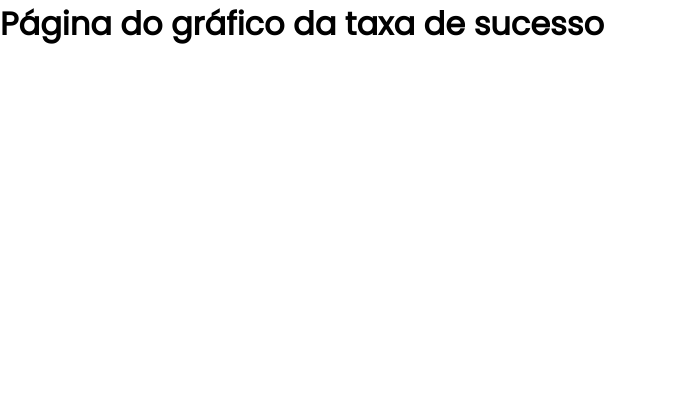
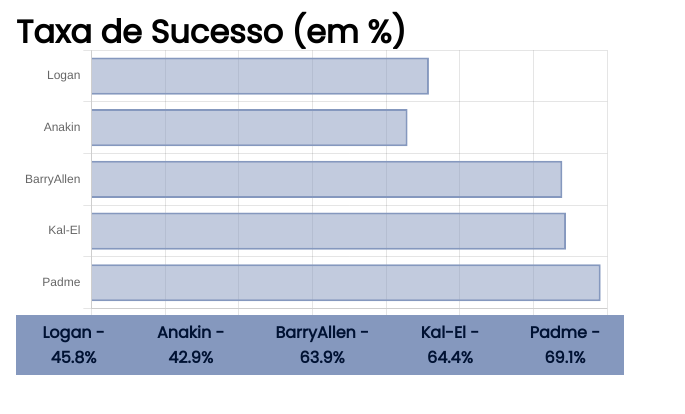
Before and after one commit to Senai-Dev-ops/Front, a React app: page /bar-chart in a window 1280 px wide. Shown: the whole page, without its empty margins (0-685 px from the left). Built offline with nearby package versions, Linux system fonts and the light colour scheme.

Commit message:
ChartSuccess

```diff
--- /dev/null
+++ b/src/components/Legend/index.css
@@ -0,0 +1,9 @@
+.legend-container {
+  text-align: center;
+  padding: 5px;
+
+  background-color: rgba(133, 152, 190, 1);
+  color: rgba(0, 18, 51, 1);
+
+  font-weight: bold;
+}
--- /dev/null
+++ b/src/components/Legend/index.js
@@ -0,0 +1,13 @@
+import React from "react";
+
+import "./index.css";
+
+export default function Legend(props) {
+  const { name, tax } = props;
+
+  return (
+    <p className="legend-container">
+      {name} - {tax}%
+    </p>
+  );
+}
--- /dev/null
+++ b/src/pages/ChartSucess/index.css
@@ -0,0 +1,32 @@
+.chartSuccess-container {
+  display: flex;
+  flex-direction: column;
+  align-items: center;
+  justify-content: space-between;
+
+  height: 100%;
+  width: 50%;
+  padding: 0.5em 1em;
+}
+
+.chartSuccess-title {
+  width: 100%;
+  height: 1em;
+}
+
+.barChart {
+  display: flex;
+  align-items: center;
+
+  height: calc(100%);
+  width: 98%;
+}
+
+.legend {
+  display: flex;
+  align-items: center;
+  justify-content: space-between;
+
+  width: 100%;
+  height: 1em;
+}
--- a/src/pages/ChartSucess/index.js
+++ b/src/pages/ChartSucess/index.js
@@ -1,9 +1,90 @@
 import React from "react";
+import ConfigChart from "../../service/Chart";
+
+import { Bar } from "react-chartjs-2";
+
+import "./index.css";
+import Legend from "../../components/Legend";
+
+ConfigChart();
 
 const ChartSucess = () => {
-    return (
-        <h1>Página do gráfico da taxa de sucesso</h1>
-    )
-}
+  const MockData = [
+    {
+      sellerName: "Logan",
+      visited: 1495,
+      deals: 684,
+    },
+    {
+      sellerName: "Anakin",
+      visited: 2396,
+      deals: 1028,
+    },
+    {
+      sellerName: "BarryAllen",
+      visited: 3385,
+      deals: 2164,
+    },
+    { sellerName: "Kal-El", visited: 3040, deals: 1958 },
+    { sellerName: "Padme", visited: 3426, deals: 2369 },
+  ];
+
+  const labels = MockData.map((item) => item.sellerName);
+  const dataset = MockData.map((item) => {
+    let tax = (item.deals * 100) / item.visited;
+    return tax.toFixed(1);
+  });
+
+  const legend = MockData.map((item) => {
+    let name = item.sellerName;
+    let tax = ((item.deals * 100) / item.visited).toFixed(1);
+
+    return {
+      name,
+      tax,
+    };
+  });
+
+  const options = {
+    indexAxis: "y",
+    elements: {
+      bar: {
+        borderWidth: 2,
+      },
+    },
+    responsive: true,
+    plugins: {
+      legend: {
+        display: false,
+      },
+    },
+  };
+
+  const data = {
+    labels,
+    datasets: [
+      {
+        label: "Sucesso de",
+        data: dataset,
+        borderColor: "rgba(133, 152, 190, 1)",
+        backgroundColor: "rgba(133, 152, 190, 0.5)",
+      },
+    ],
+  };
+
+  return (
+    <div className="chartSuccess-container">
+      <h1 className="chartSuccess-title">Taxa de Sucesso (em %)</h1>
+      <div className="barChart">
+        <Bar id="chart" options={options} data={data} />
+      </div>
+      <div className="legend">
+        {legend.map((item, index) => (
+          <Legend key={index} name={item.name} tax={item.tax} />
+        ))}
+      </div>
+    </div>
+  );
+};
 
 export default ChartSucess;
--- a/src/pages/Home/index.js
+++ b/src/pages/Home/index.js
@@ -3,6 +3,7 @@ import Cards from "../../components/Cards";
 import "./style.css";
 import Header from "../../components/header";
 import Side from "../../components/NavSide";
+import ChartSucess from "../ChartSucess";
 
 const Home = () => {
   return (
@@ -12,6 +13,7 @@ const Home = () => {
       </div>
       <div className="content">
         <Header />
+        <div className="row">
           <div className="container-cards">
             <div className="two-cards">
               <div className="card">
@@ -25,6 +27,9 @@ const Home = () => {
               <Cards typeCard="values" />
             </div>
           </div>
+          <ChartSucess />
+        </div>
+        <div className="row"></div>
       </div>
     </article>
   );
--- a/src/pages/Home/style.css
+++ b/src/pages/Home/style.css
@@ -33,3 +33,10 @@ div.navbar {
 div.content {
   width: calc(100% - 260px);
 }
+
+.row {
+  height: calc((100% - 7vh) / 2);
+  width: 100%;
+
+  display: flex;
+}
```
Lines whose indentation alone changed are shown as unchanged.
